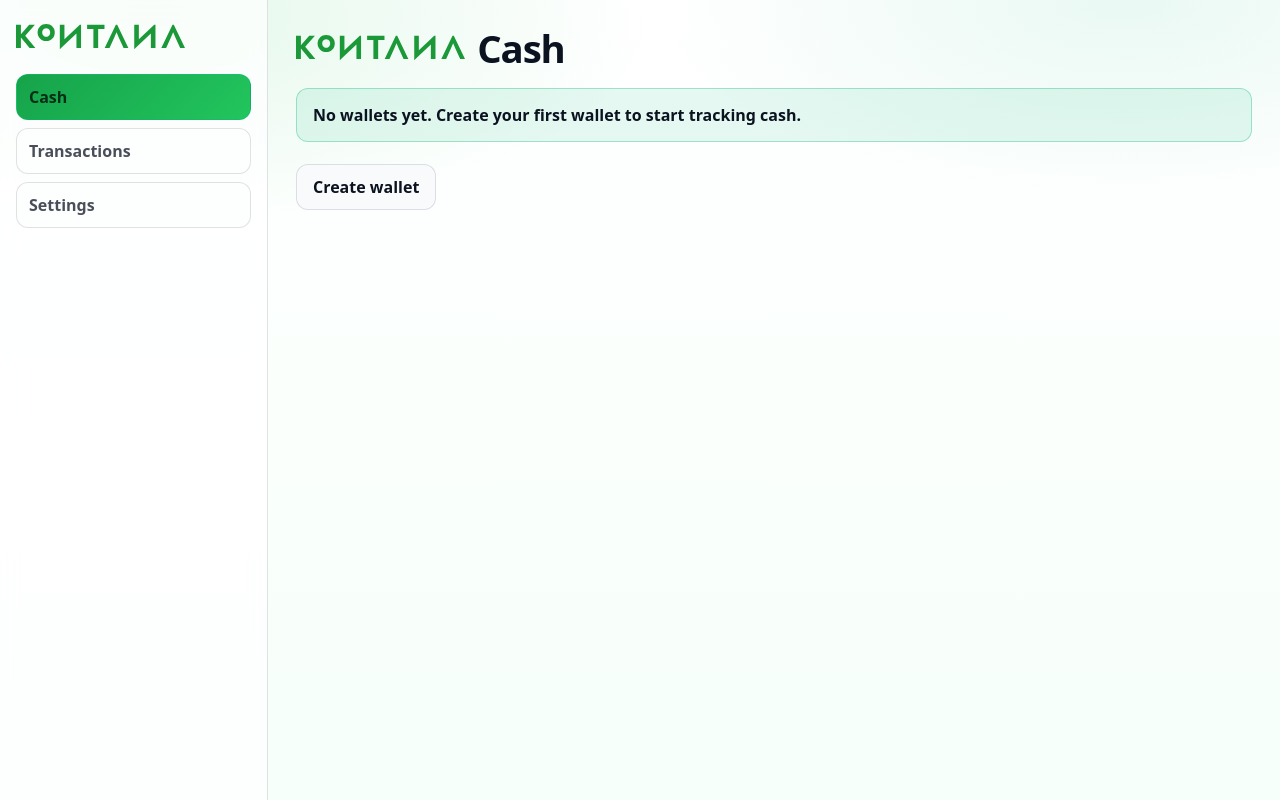
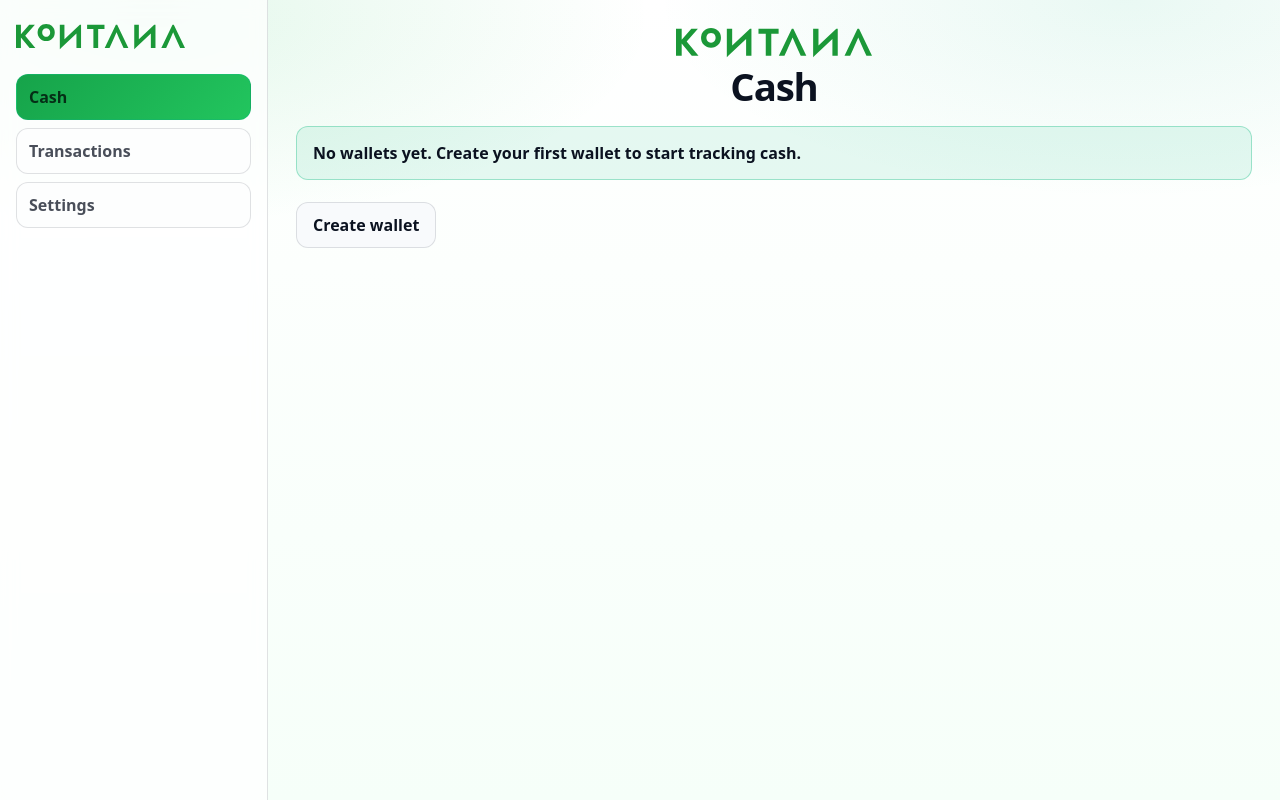
Before and after one commit to plasticrutherfordium/getkontana, an Astro site: page /app in a window 1280 px wide. Built offline with nearby package versions, Linux system fonts and the light colour scheme; Astro itself is replaced by a stand-in of ours.

Commit message:
Tweak wallet row and header layout

```diff
--- a/src/styles/app.css
+++ b/src/styles/app.css
@@ -56,12 +56,15 @@ html[data-theme='dark'] .app-sidebar {
 
 .page-title-wrap {
   display: flex;
+  flex-direction: column;
   align-items: center;
-  gap: 12px;
+  gap: 8px;
+  width: 100%;
+  text-align: center;
 }
 
 .app-page-logo {
-  height: 26px;
+  height: 30px;
   width: auto;
   display: block;
 }
@@ -500,10 +503,12 @@ html[data-theme='dark'] .allocation-summary {
   gap: 10px;
   overflow-x: auto;
   padding-bottom: 4px;
+  flex-wrap: nowrap;
 }
 
 .wallet-card {
   min-width: 190px;
+  flex: 0 0 auto;
   min-height: 108px;
   border: 1px solid var(--border);
   border-radius: 14px;
```
Also changed, not shown: spec/CASH_ON_HAND.md (+1 -0 lines), spec/TRANSACTIONS.md (+3 -0 lines).
